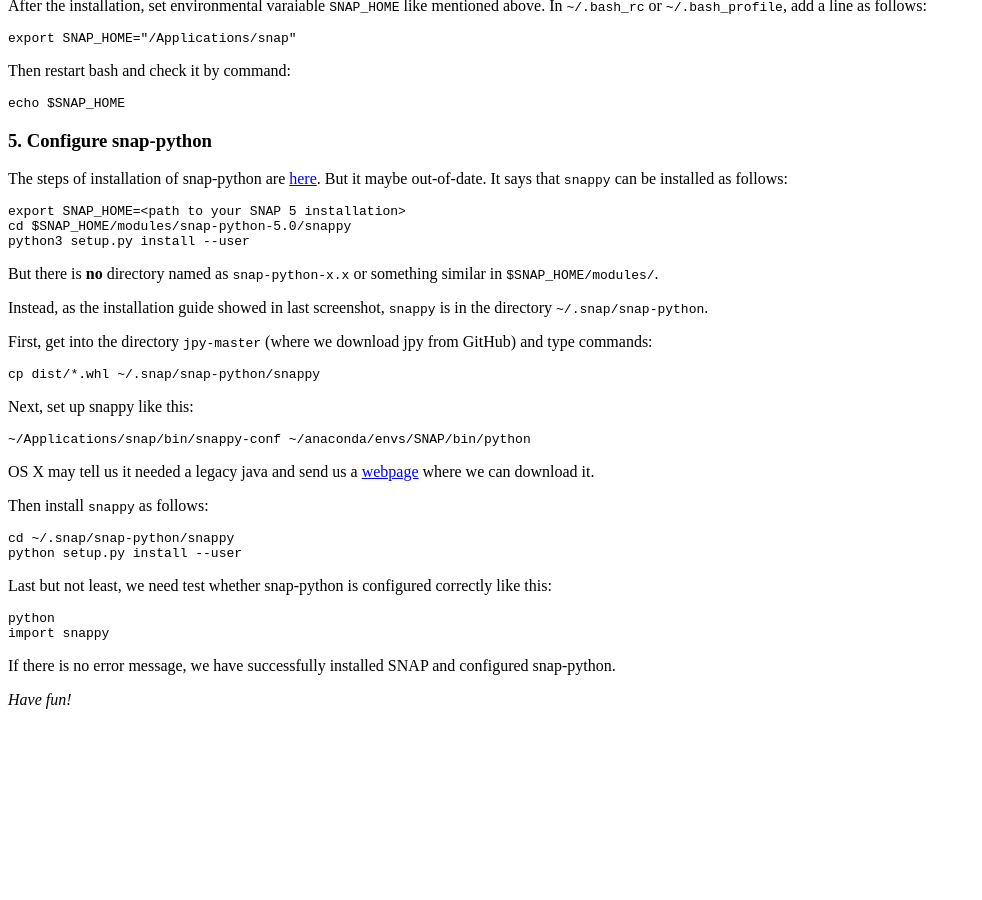
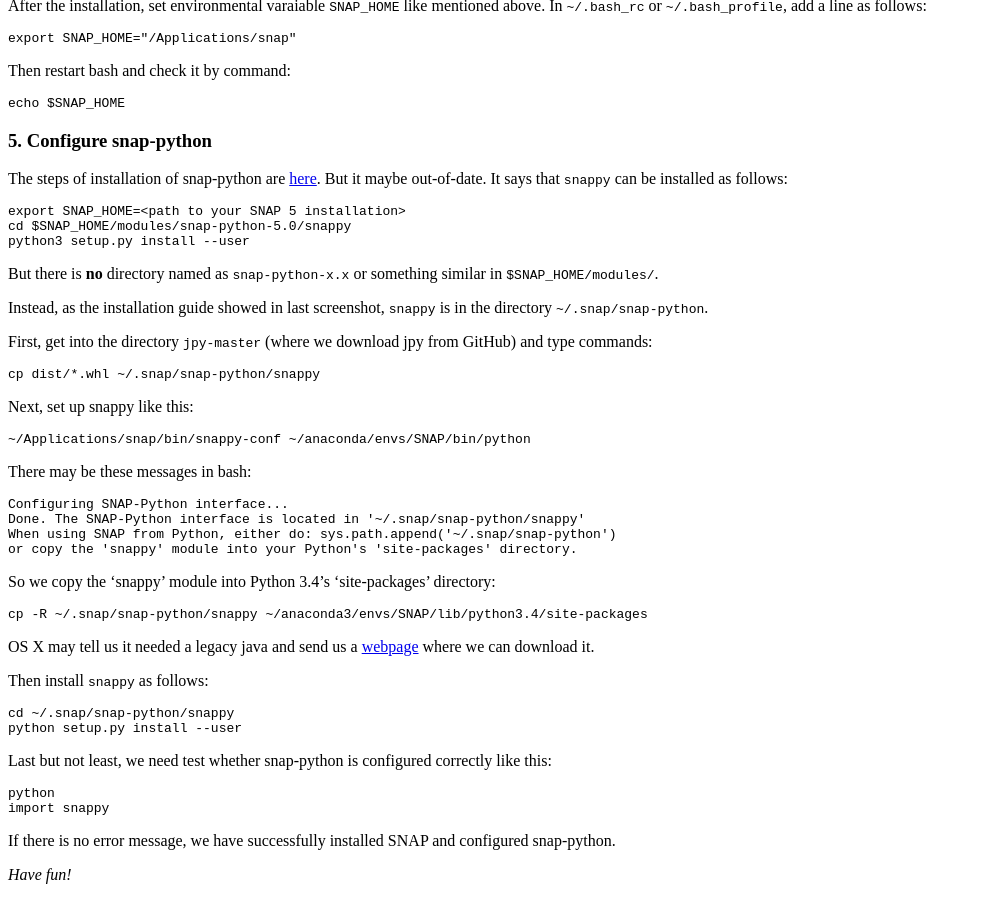
Before and after one commit to Neo-101/Neo-101.github.io, a Jekyll site: the page built from _posts/2019-05-07-how-to-install-snap-python.md, in a window 1280 px wide and 900 px high, scrolled down 1727 px. Shown: the whole window, without its empty margins (0-982 px from the left). Built offline with Jekyll 4.4.1, drawn with Linux system fonts in a browser that asks for light colours; before the commit the page ends 2452 px from its top, so only the background shows below that.

Commit message:
Edit how to install snap python

````diff
--- a/_posts/2019-05-07-how-to-install-snap-python.md
+++ b/_posts/2019-05-07-how-to-install-snap-python.md
@@ -107,6 +107,21 @@
 ~/Applications/snap/bin/snappy-conf ~/anaconda/envs/SNAP/bin/python
 ```
 
+There may be these messages in bash:
+
+```
+Configuring SNAP-Python interface...
+Done. The SNAP-Python interface is located in '~/.snap/snap-python/snappy'
+When using SNAP from Python, either do: sys.path.append('~/.snap/snap-python')
+or copy the 'snappy' module into your Python's 'site-packages' directory.
+```
+
+So we copy the 'snappy' module into Python 3.4's 'site-packages' directory:
+
+```
+cp -R ~/.snap/snap-python/snappy ~/anaconda3/envs/SNAP/lib/python3.4/site-packages
+```
+
 OS X may tell us it needed a legacy java and send us a [webpage](https://support.apple.com/kb/DL1572) where we can download it.
 
 Then install `snappy` as follows:
````
